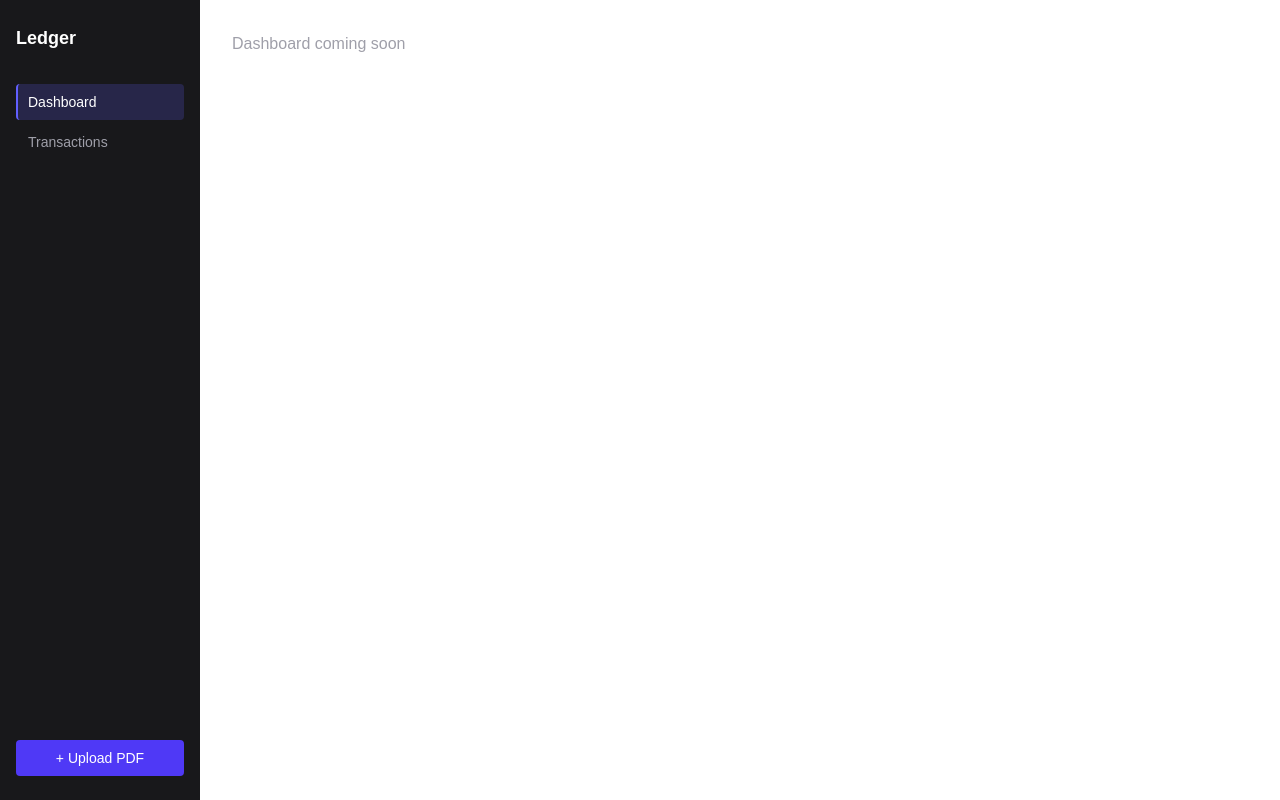
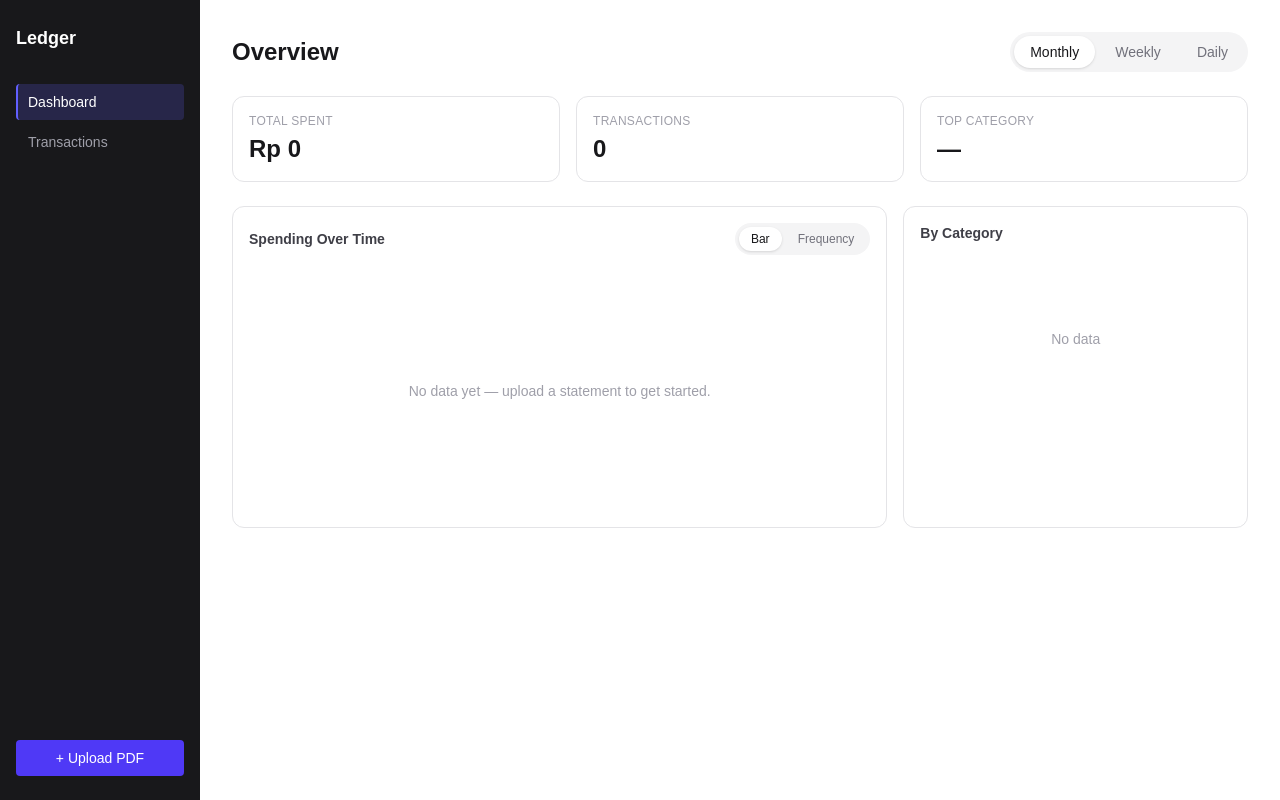
Before and after one commit to msuwignyo/ledger, a Next.js app: page /dashboard in a window 1280 px wide. Built offline with nearby package versions, Linux system fonts and the light colour scheme.

Commit message:
feat: assemble dashboard page with D3 charts and period toggle

```diff
--- a/src/app/dashboard/page.tsx
+++ b/src/app/dashboard/page.tsx
@@ -1,3 +1,84 @@
+"use client";
+
+import { useEffect, useState } from "react";
+import { CategoryPieChart } from "@/components/dashboard/CategoryPieChart";
+import { FrequencyChart } from "@/components/dashboard/FrequencyChart";
+import { PeriodToggle } from "@/components/dashboard/PeriodToggle";
+import { SpendingBarChart } from "@/components/dashboard/SpendingBarChart";
+import { SummaryCards } from "@/components/dashboard/SummaryCards";
+import { getTransactions } from "@/lib/storage";
+import { getCategorySpending, groupTransactions } from "@/lib/transactions";
+import type { ChartType, Period, Transaction } from "@/lib/types";
+
 export default function DashboardPage() {
-  return <div className="text-zinc-400">Dashboard coming soon</div>;
+  const [period, setPeriod] = useState<Period>("monthly");
+  const [chartType, setChartType] = useState<ChartType>("bar");
+  const [transactions, setTransactions] = useState<Transaction[]>([]);
+
+  useEffect(() => {
+    setTransactions(getTransactions());
+
+    function refresh() {
+      setTransactions(getTransactions());
+    }
+
+    window.addEventListener("storage", refresh);
+    window.addEventListener("ledger:updated", refresh);
+    return () => {
+      window.removeEventListener("storage", refresh);
+      window.removeEventListener("ledger:updated", refresh);
+    };
+  }, []);
+
+  const grouped = groupTransactions(transactions, period);
+  const categorySpending = getCategorySpending(transactions);
+
+  return (
+    <div className="flex flex-col gap-6 max-w-5xl">
+      <div className="flex items-center justify-between">
+        <h1 className="text-2xl font-bold text-zinc-900">Overview</h1>
+        <PeriodToggle value={period} onChangeAction={setPeriod} />
+      </div>
+
+      <SummaryCards transactions={transactions} />
+
+      <div className="flex gap-4">
+        <div className="flex-[2] bg-white rounded-xl border border-zinc-200 p-4">
+          <div className="flex items-center justify-between mb-4">
+            <h2 className="text-sm font-semibold text-zinc-700">
+              Spending Over Time
+            </h2>
+            <div className="flex gap-1 bg-zinc-100 p-1 rounded-full">
+              {(["bar", "frequency"] as ChartType[]).map((ct) => (
+                <button
+                  key={ct}
+                  type="button"
+                  onClick={() => setChartType(ct)}
+                  className={`px-3 py-1 rounded-full text-xs font-medium transition-colors capitalize ${
+                    chartType === ct
+                      ? "bg-white text-zinc-900 shadow-sm"
+                      : "text-zinc-500 hover:text-zinc-700"
+                  }`}
+                >
+                  {ct}
+                </button>
+              ))}
+            </div>
+          </div>
+          {chartType === "bar" ? (
+            <SpendingBarChart data={grouped} />
+          ) : (
+            <FrequencyChart transactions={transactions} />
+          )}
+        </div>
+
+        <div className="flex-1 bg-white rounded-xl border border-zinc-200 p-4">
+          <h2 className="text-sm font-semibold text-zinc-700 mb-4">
+            By Category
+          </h2>
+          <CategoryPieChart data={categorySpending} />
+        </div>
+      </div>
+    </div>
+  );
 }
```
